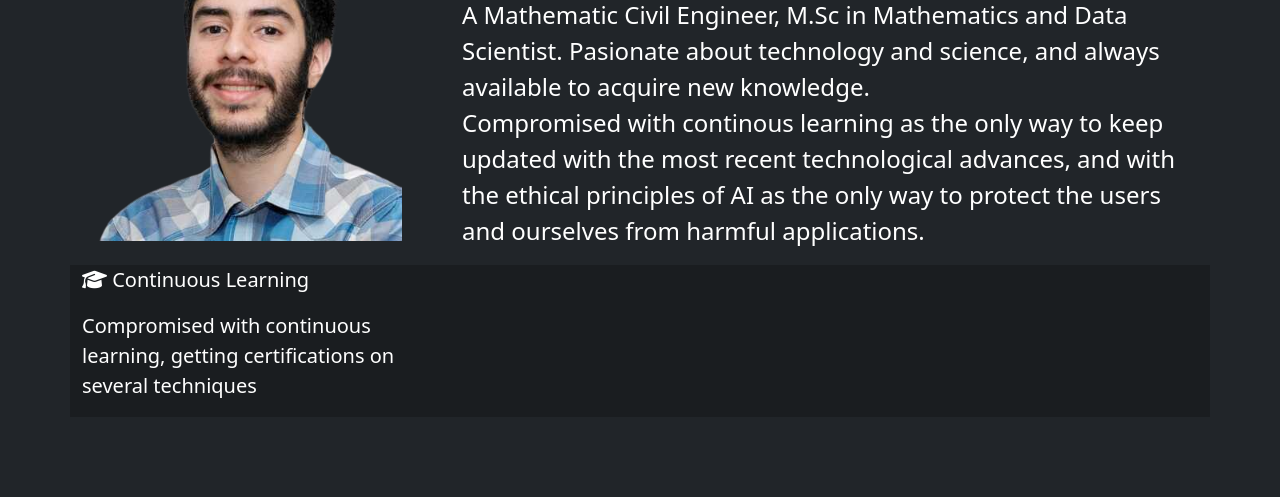
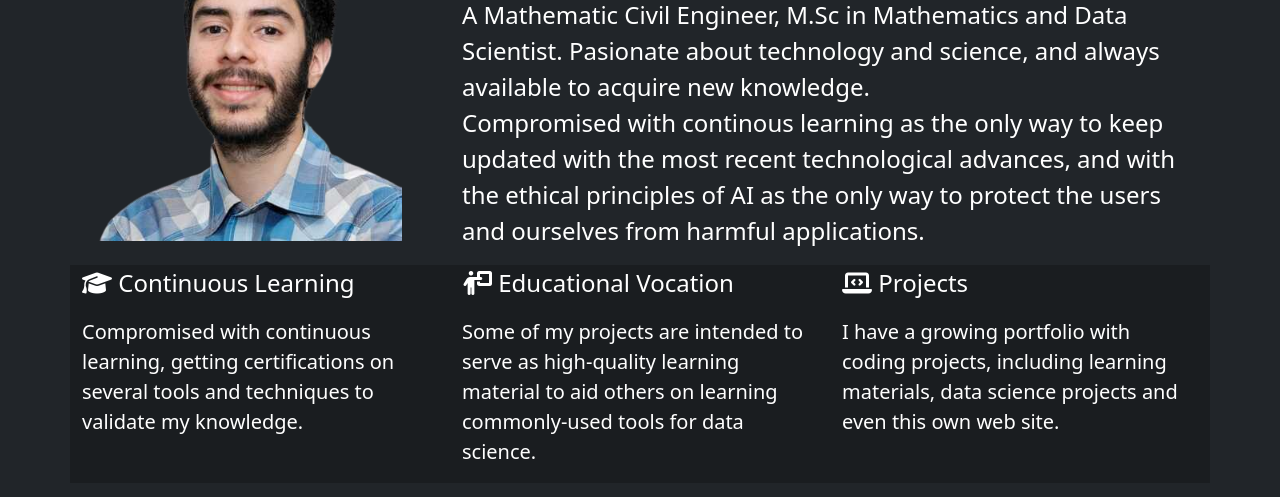
Before and after one commit to nicolasgonzalezmunoz/Personal-Web-Site, a plain HTML site: page index.html in a window 1280 px wide. Shown: the part 135-632 px from the top of the page. Drawn offline with nearby package versions, Linux system fonts and the light colour scheme.

Commit message:
Showcase section updated

```diff
--- a/index.html
+++ b/index.html
@@ -73,8 +73,16 @@
         <section class="container text-white bg-dark-subtle justify-content-center">
             <div class="row">
                 <div class="col-12 col-lg-4">
-                    <p class="fs-5"><i class="fa-solid fa-graduation-cap"></i> Continuous Learning</p>
-                    <p class="fs-5">Compromised with continuous learning, getting certifications on several techniques</p>
+                    <p class="fs-4"><i class="fa-solid fa-graduation-cap"></i> Continuous Learning</p>
+                    <p class="fs-5">Compromised with continuous learning, getting certifications on several tools and techniques to validate my knowledge.</p>
+                </div>
+                <div class="col-12 col-lg-4">
+                    <p class="fs-4"><i class="fa-solid fa-person-chalkboard"></i> Educational Vocation</p>
+                    <p class="fs-5">Some of my projects are intended to serve as high-quality learning material to aid others on learning commonly-used tools for data science.</p>
+                </div>
+                <div class="col-12 col-lg-4">
+                    <p class="fs-4"><i class="fa-solid fa-laptop-code"></i> Projects</p>
+                    <p class="fs-5">I have a growing portfolio with coding projects, including learning materials, data science projects and even this own web site.</p>
                 </div>
             </div>
         </section>
```
